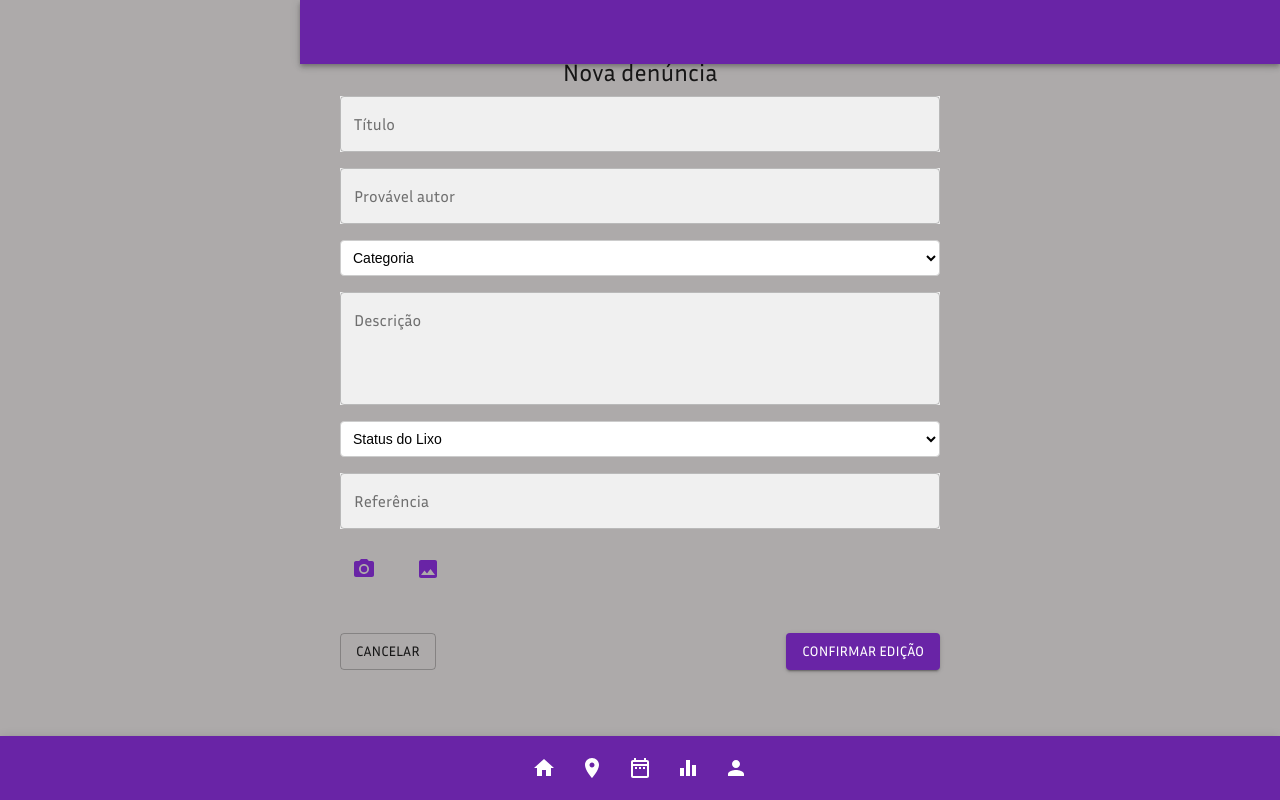
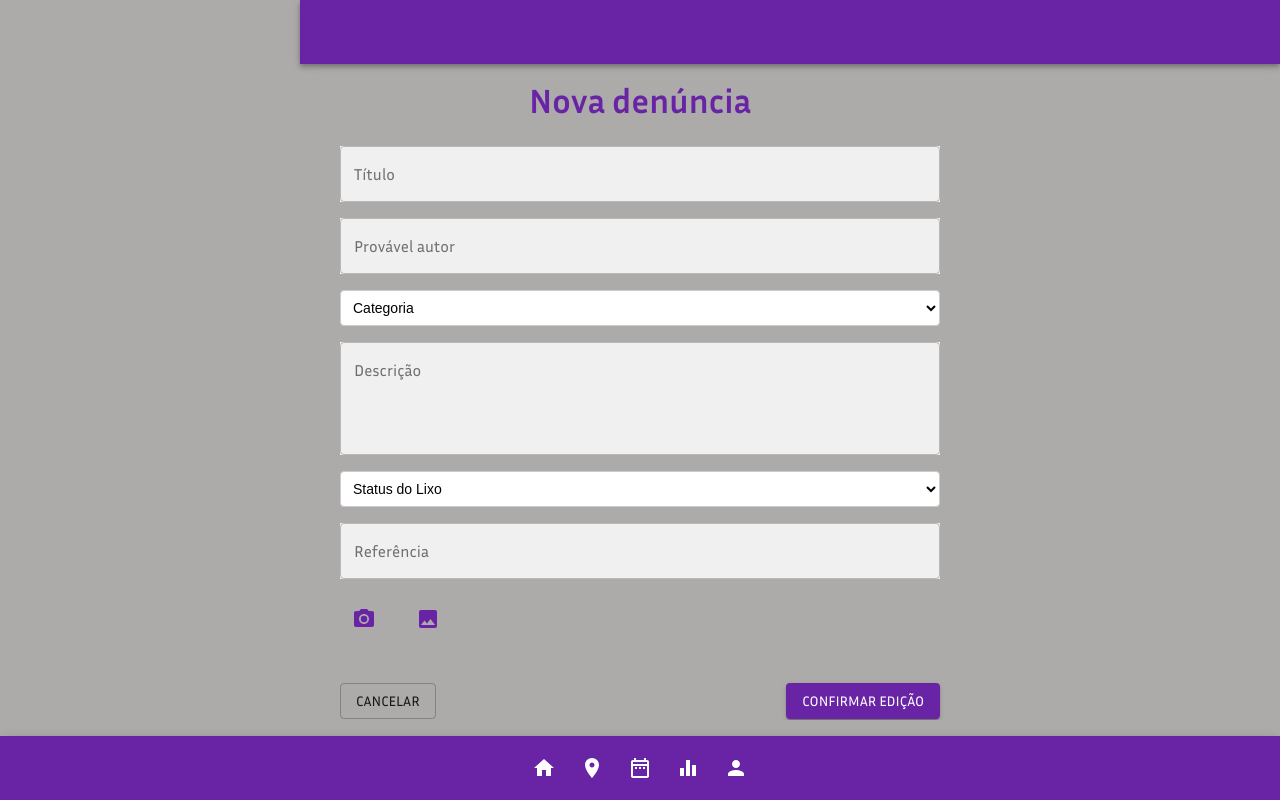
Before and after one commit to pedrorochacr/TP1-IHC, a React (Create React App) app in the folder frontend/: page /denuncias in a window 1280 px wide. Built offline with nearby package versions, Linux system fonts and the light colour scheme; no server answers.

Commit message:
fix: finalizando tela de denuncias

```diff
--- a/frontend/src/pages/denuncias/index.js
+++ b/frontend/src/pages/denuncias/index.js
@@ -39,7 +39,7 @@ const Denuncias = () => {
   return (
     <MainContainer style={{display: 'flex', justifyContent: 'center'}}>
         <div className={classes.container}>
-            <Typography variant="h5" component="h2" gutterBottom>
+            <Typography variant="h4" color="primary" style={{ textAlign: "center", fontWeight: 700, marginTop: '24px', marginBottom: '24px' }}>
                 Nova denúncia
             </Typography>
             <form className={classes.form}>
```
